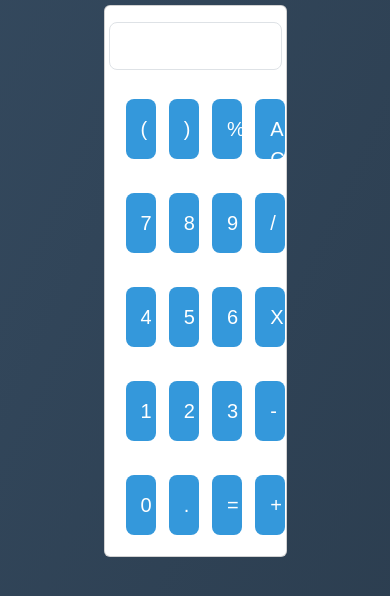
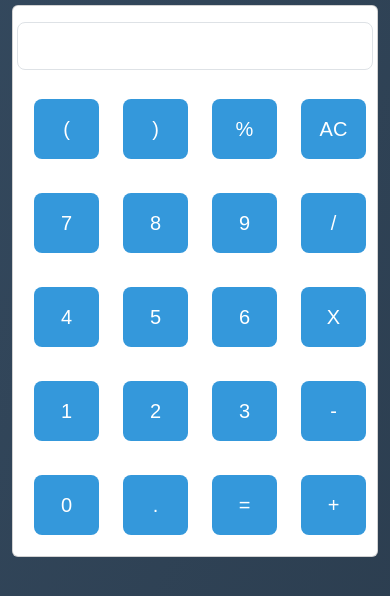
Before and after one commit to sudarsan-sys/calculator, a plain HTML site: page index.html in a window 390 px wide. Shown: the part 162-758 px from the top of the page. Drawn offline with nearby package versions, Linux system fonts and the light colour scheme.

Commit message:
Update index.html

```diff
--- a/index.html
+++ b/index.html
@@ -10,7 +10,7 @@
 <body>
     <div class="container">
         <h1 class="text-center">CALCULATOR</h1>
-        <div class="card col-6 offset-3">
+        <div class="col-12 card col-md-6 offset-md-3">
             <div class="card-body">
                 <div class="row">
                     <input readonly class="form-control form-control-lg text-end type="text" id="calc-display" aria-label=".form-control-lg example">
```
